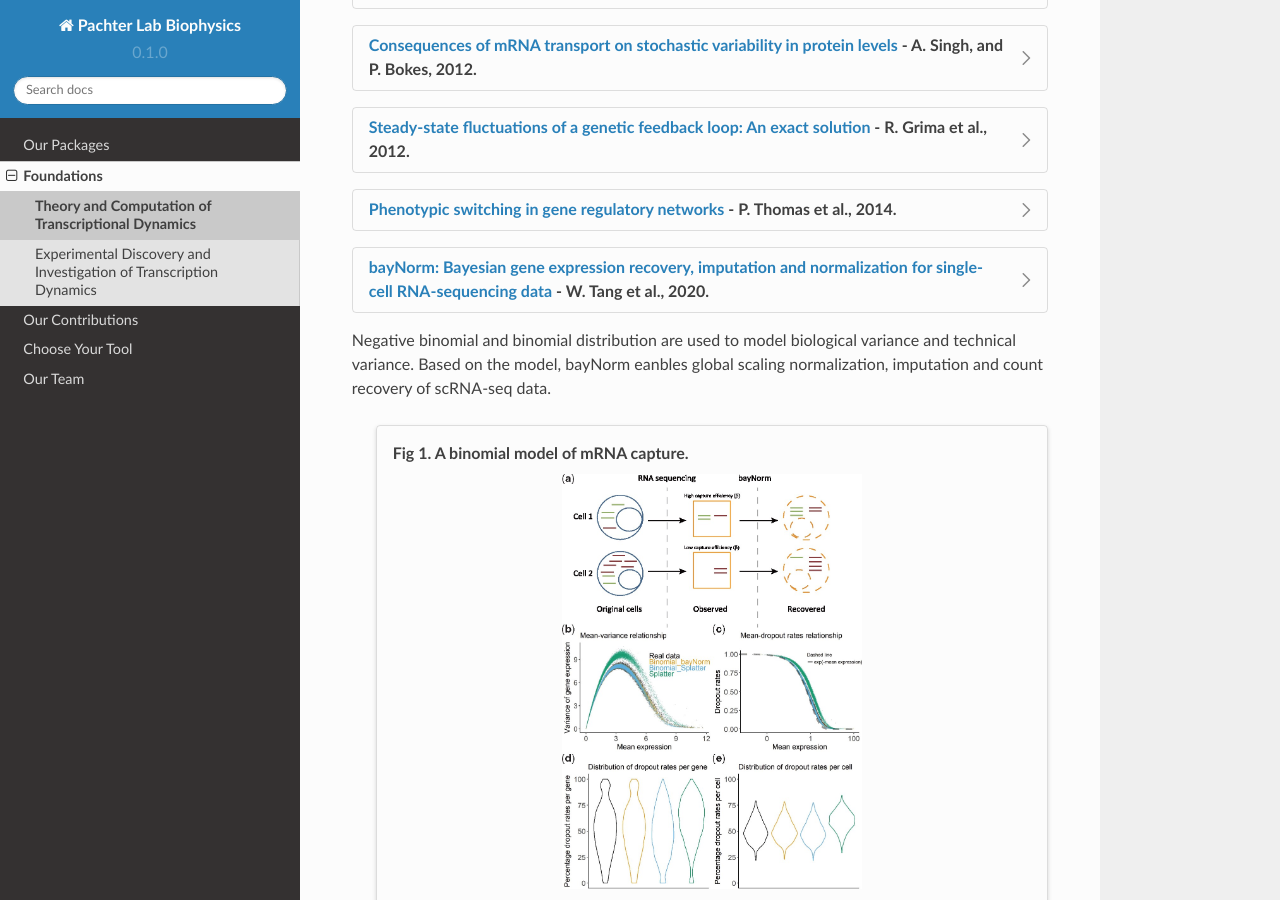
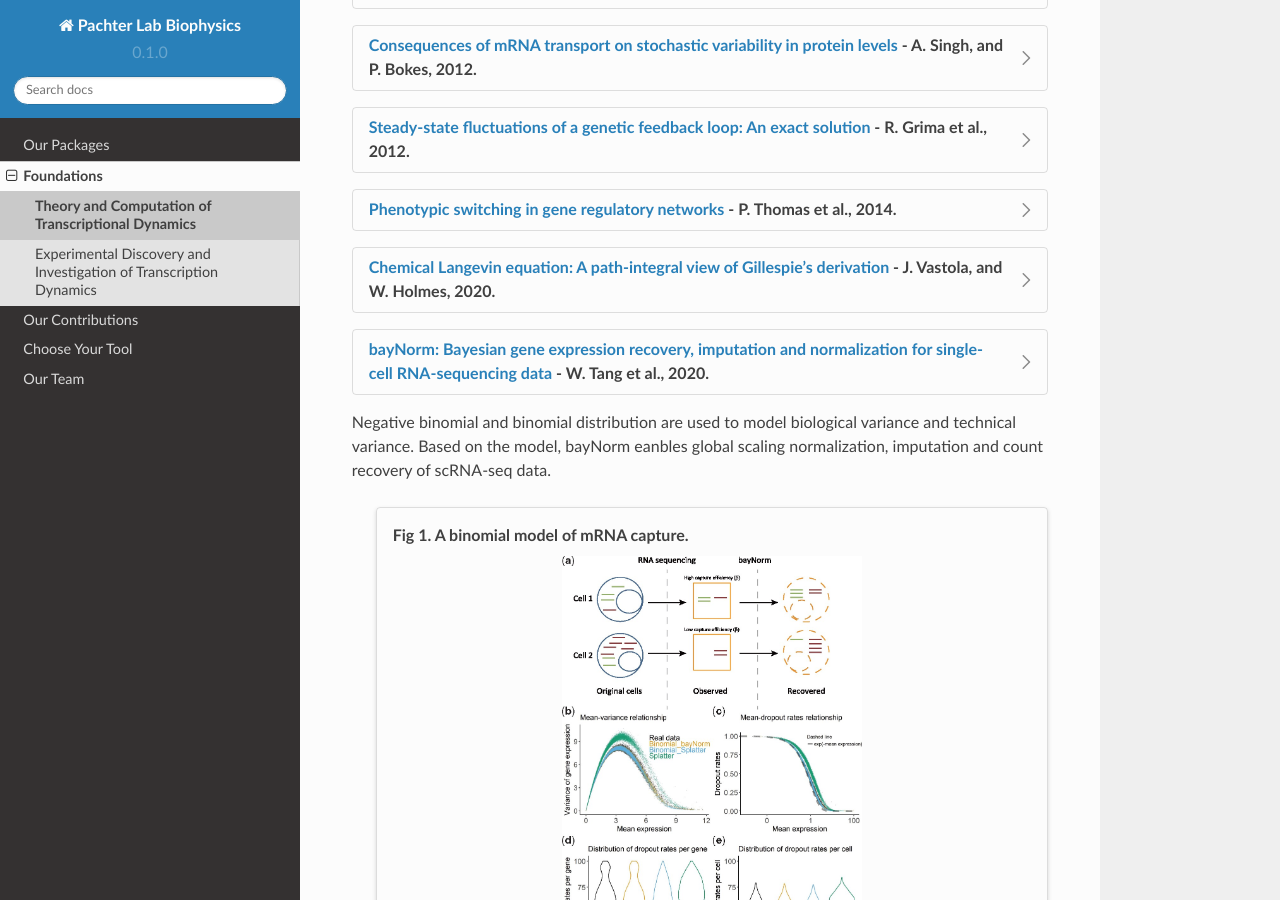
Before and after one commit to pachterlab/biophysics, a Sphinx documentation site: the page built from docs/source/foundations_computation.rst, in a window 1280 px wide and 900 px high, scrolled down 968 px. Built offline with Sphinx 7.4.7 and the Read the Docs theme 2.0.0, drawn with Linux system fonts in a browser that asks for light colours.

Commit message:
Update foundations_computation.rst

```diff
--- a/docs/source/foundations_computation.rst
+++ b/docs/source/foundations_computation.rst
@@ -124,11 +124,17 @@ Here we list a few reference papers on the theory and simulation of the chemical
                                     :width: 300
                                     :align: center
                                     :alt: some text
+
+.. dropdown:: `Chemical Langevin equation: A path-integral view of Gillespie's derivation <https://doi.org/10.1103/PhysRevE.101.032417>`_ - J. Vastola, and W. Holmes, 2020.
+
+            This article describes an original path-integral description of the CME and show how Gillespie's two conditions leads to a path-integral equivalent to the CLE. We compare this approach to the path-integral equivalent of a large system size derivation and show that they are qualitatively different.
+
 .. dropdown:: `bayNorm: Bayesian gene expression recovery, imputation and normalization for single-cell RNA-sequencing data <https://doi.org/10.1093/bioinformatics/btz726>`_ - W. Tang et al., 2020.
 
             .. grid:: 2
 
                 .. grid-item::
+
                     This article introduced bayNorm, which uses Bayesian approach to model scRNA-seq gene expression.
 Negative binomial and binomial distribution are used to model biological variance and technical variance. Based on the model, bayNorm eanbles global scaling normalization, imputation and count recovery of scRNA-seq data.
 
@@ -145,6 +151,7 @@ Negative binomial and binomial distribution are used to model biological varianc
             .. grid:: 2
 
                 .. grid-item::
+
                     This article describes a model for scRNA-seq data. They assume a telegraph model with a transcription rate proportional to the cell size for gene expression and a binomial distribution for capture. They also compare four different inference methods for kinetic parameters: MLE, methods of moments estimation (MME), an Approximate Bayesian Computation (ABC) rejection sampling algorithm, and using direct likelihood-free inference based on a neural network (NN) implementation.
 
                 .. grid-item-card:: Fig 1. Model of stochastic gene expression.
```
